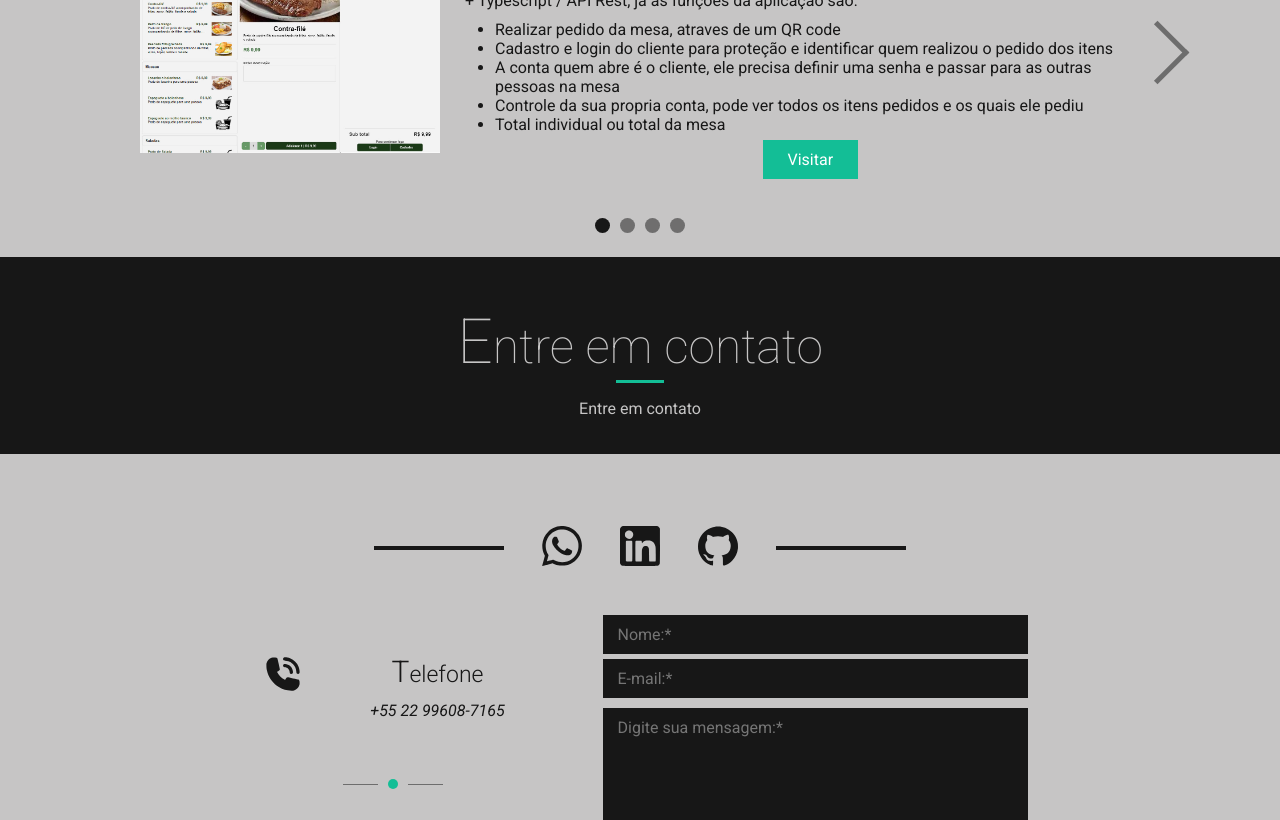
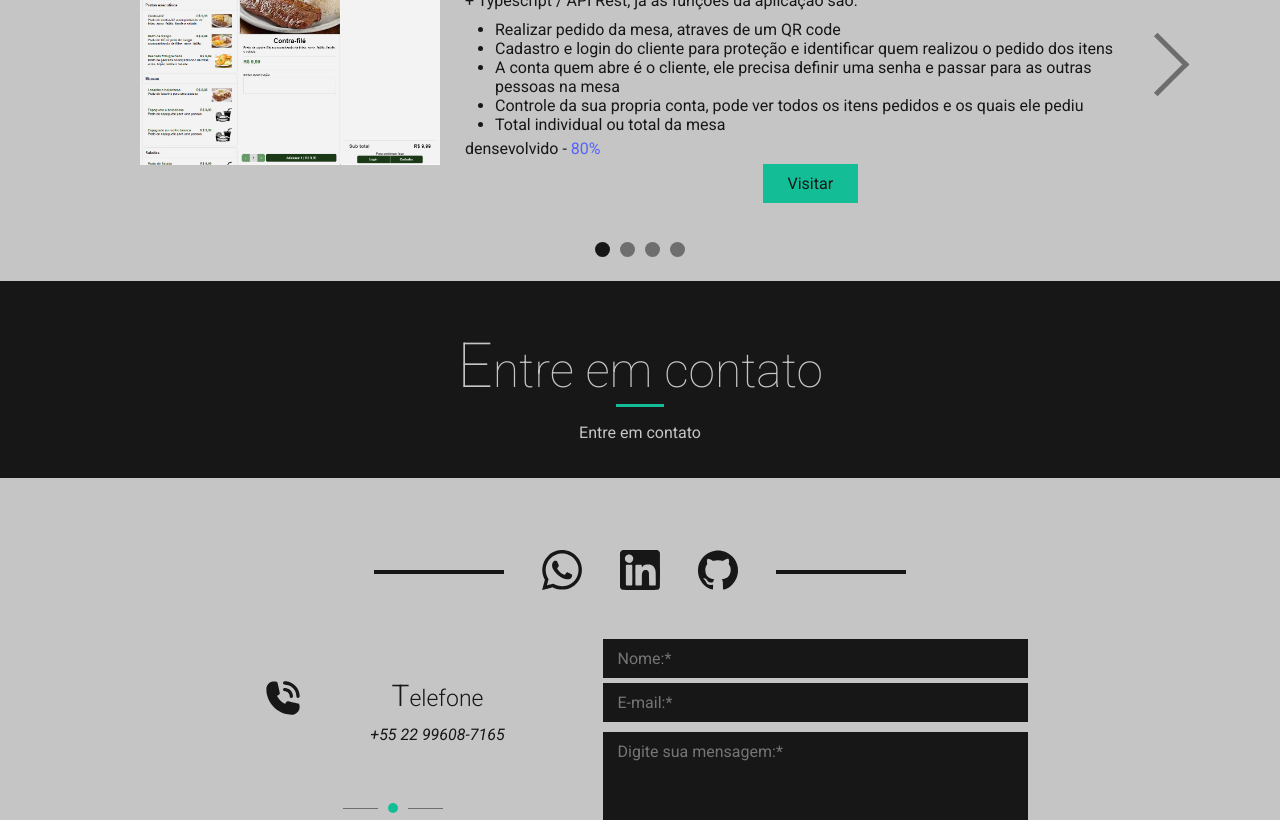
Before and after one commit to wesleyricardi/personalsite, a Next.js app: page / in a window 1280 px wide. Shown: the part 2020-2840 px from the top of the page. Built offline with nearby package versions, Linux system fonts and the light colour scheme.

Commit message:
pequenas melhorias 2

```diff
--- a/src/components/main/portfolio.tsx
+++ b/src/components/main/portfolio.tsx
@@ -8,6 +8,7 @@ type Props = {
     projects: {
       name: string;
       photo: string;
+      stage: { text: string; percent: string };
       description: string;
       list: string[];
       link: string;
@@ -32,13 +33,16 @@ export default function Portfolio({ portfolio }: Props) {
               </picture>
 
               <div>
-                <h3>{project.name}</h3>
+                <h3>{project.name} </h3>
                 <p>{project.description}</p>
                 <ul>
                   {project.list.map((list, i) => (
                     <li key={index + "_list_" + i}>{list}</li>
                   ))}
                 </ul>
+                <div>
+                  {project.stage.text} - <span>{project.stage.percent}</span>
+                </div>
                 <a href={project.link}>
                   <button>{portfolio.buttonVisit}</button>
                 </a>
--- a/src/language/en_US.json
+++ b/src/language/en_US.json
@@ -11,7 +11,7 @@
       { "link": "#contact", "section": "Contato" }
     ],
     "linkedin": "https://www.linkedin.com/in/wesley-ricardi-02729b203/",
-    "github": "https://github.com/wesleyricard"
+    "github": "https://github.com/wesleyricardi"
   },
   "header": {
     "welcome": "Hello World",
@@ -87,6 +87,7 @@
         {
           "name": "E-menu",
           "photo": "/main/portfolio/emenu.jpg",
+          "stage": { "text": "densevolvido", "percent": "80%" },
           "description": "É uma ideia que veio em ajudar restaurantes e seus clientes, usei nessa aplicação React + Next + Typescript / API Rest, ja as funções da aplicação são:",
           "list": [
             "Realizar pedido da mesa, atraves de um QR code",
@@ -100,6 +101,7 @@
         {
           "name": "WebOS",
           "photo": "/main/portfolio/webos.jpg",
+          "stage": { "text": "densevolvido", "percent": "60%" },
           "description": "Desenvolvi essa aplicação com React + Next + Typescript buscando uma experencia de um sistema operacional no browser, para uma navegação 'multiwindow', meu objetivo é usar como base para aplicações Extranet, as funções são:",
           "list": [
             "Arraste, minimizar, maximizar, mudar tamanho da janela",
@@ -114,6 +116,7 @@
         {
           "name": "API",
           "photo": "/main/portfolio/api.png",
+          "stage": { "text": "densevolvido", "percent": "30%" },
           "description": "Buscando fazer uma API, desenvolvi um tipo de framwork MVC com PHP 8, para facilitar nas minhas futuras construções de API Rest",
           "list": ["CRUD com banco de dados Mysql", "Rotas", "JWT"],
           "link": "#"
@@ -121,6 +124,7 @@
         {
           "name": "Meu site pessoal",
           "photo": "/main/portfolio/personalsite.jpg",
+          "stage": { "text": "densevolvido", "percent": "95%" },
           "description": "É exatamente esse site, meu objetivo aqui, foi um site, leve, bonito e moderno, possui nota 91 mobile e 100 no desktop no https://developers.google.com/speed/pagespeed/insights/ foi desenvolvido do zero não usei nada além de React, NextJS e Typescript",
           "list": [
             "Componente de carrousel",
@@ -141,7 +145,7 @@
       "number": "+55 22 99608-7165",
       "email": "fale@wesley.ricardi.com",
       "linkedin": "https://www.linkedin.com/in/wesley-ricardi-02729b203/",
-      "github": "https://github.com/wesleyricard",
+      "github": "https://github.com/wesleyricardi",
       "whatsapp": "wa.me/5522996087165",
       "form": {
         "name": "Nome:*",
--- a/src/language/interface.tsx
+++ b/src/language/interface.tsx
@@ -41,6 +41,7 @@ export interface main {
     projects: {
       name: string;
       photo: string;
+      stage: { text: string; percent: string };
       description: string;
       list: string[];
       link: string;
--- a/src/language/pt_BR.json
+++ b/src/language/pt_BR.json
@@ -87,6 +87,7 @@
         {
           "name": "E-menu",
           "photo": "/main/portfolio/emenu.jpg",
+          "stage": { "text": "desenvolvido", "percent": "80%" },
           "description": "É uma ideia que veio em ajudar restaurantes e seus clientes, usei nessa aplicação React + Next + Typescript / API Rest, ja as funções da aplicação são:",
           "list": [
             "Realizar pedido da mesa, atraves de um QR code",
@@ -100,6 +101,7 @@
         {
           "name": "WebOS",
           "photo": "/main/portfolio/webos.jpg",
+          "stage": { "text": "desenvolvido", "percent": "60%" },
           "description": "Desenvolvi essa aplicação com React + Next + Typescript buscando uma experencia de um sistema operacional no browser, para uma navegação 'multiwindow', meu objetivo é usar como base para aplicações Extranet, as funções são:",
           "list": [
             "Arraste, minimizar, maximizar, mudar tamanho da janela",
@@ -114,6 +116,7 @@
         {
           "name": "API",
           "photo": "/main/portfolio/api.png",
+          "stage": { "text": "desenvolvido", "percent": "30%" },
           "description": "Buscando fazer uma API, desenvolvi um tipo de framwork MVC com PHP 8, para facilitar nas minhas futuras construções de API Rest",
           "list": ["CRUD com banco de dados Mysql", "Rotas", "JWT"],
           "link": "#"
@@ -121,6 +124,7 @@
         {
           "name": "Meu site pessoal",
           "photo": "/main/portfolio/personalsite.jpg",
+          "stage": { "text": "desenvolvido", "percent": "95%" },
           "description": "É exatamente esse site, meu objetivo aqui, foi um site, leve, bonito e moderno, possui nota 91 mobile e 100 no desktop no https://developers.google.com/speed/pagespeed/insights/ foi desenvolvido do zero não usei nada além de React, NextJS e Typescript",
           "list": [
             "Componente de carrousel",
--- a/src/styles/components/main/portfolio.module.css
+++ b/src/styles/components/main/portfolio.module.css
@@ -44,16 +44,23 @@ section.main [data-slide="portfolio"] {
 
 .slide > div > ul {
   margin-left: 30px;
+  margin-bottom: 5px;
+}
+
+.slide > div > div {
   margin-bottom: 20px;
 }
 
-.slide > div button {
+.slide > div > div > span {
+  color: var(--secundary-color);
+}
+
+.slide > div > a {
   position: absolute;
   bottom: 0;
   left: calc(50% - 40px);
   display: block;
   margin: 0 auto;
-  color: white;
 }
 
 @media only screen and (max-width: 1120px) {
```
